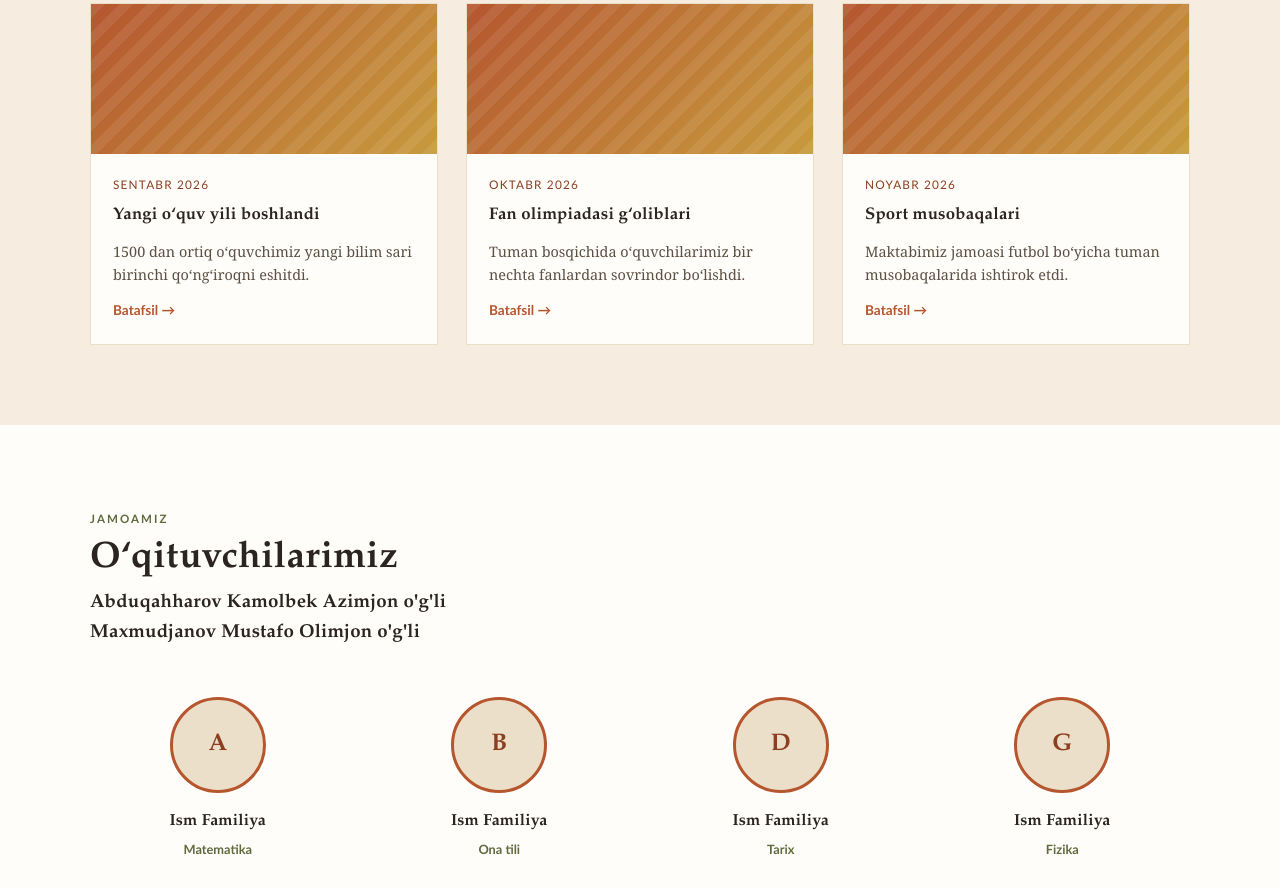
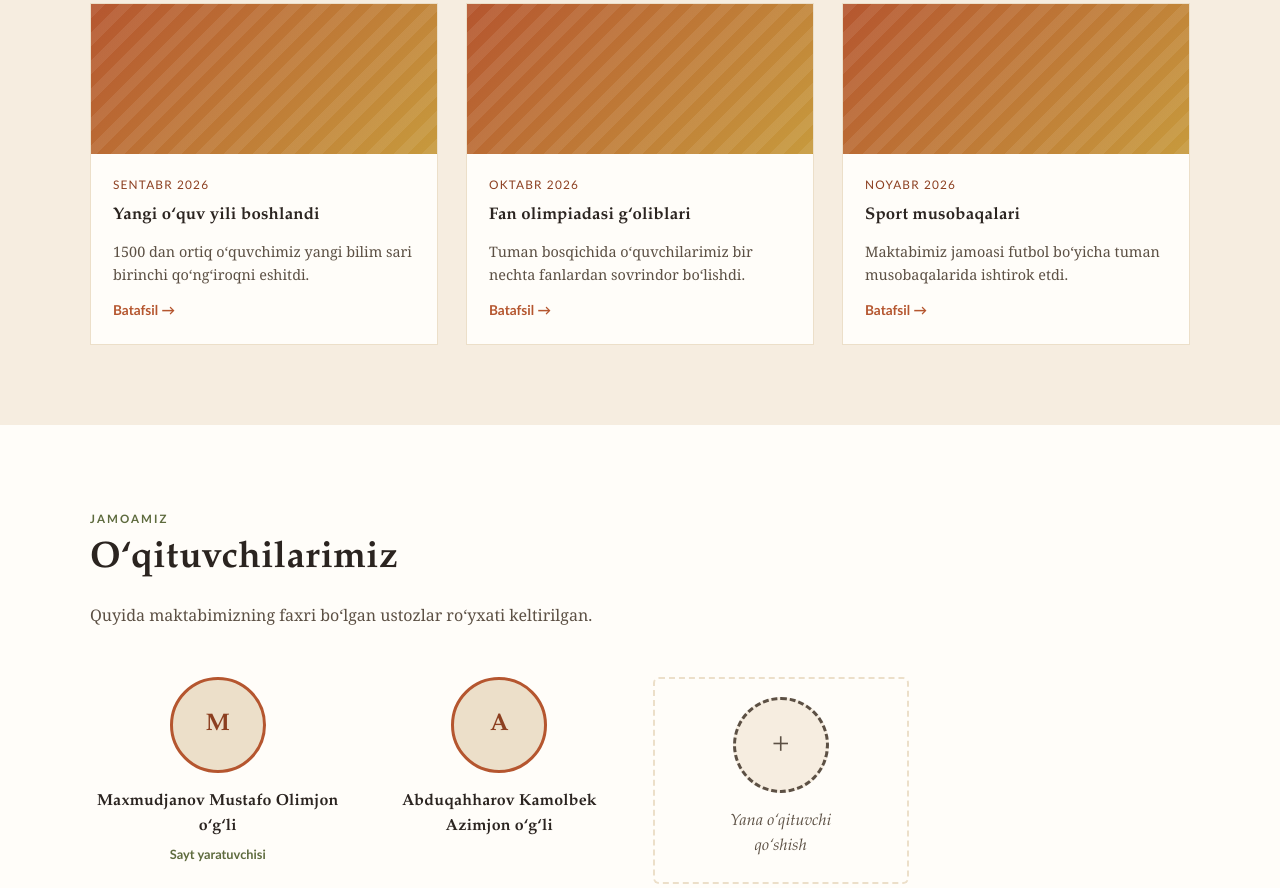
Before and after one commit to mustafo20111104/maktab5, a plain HTML site: page index.html in a window 1280 px wide. Shown: the part 1911-2799 px from the top of the page. Drawn offline with Linux system fonts and the light colour scheme.

Commit message:
Update index.html

```diff
--- a/index.html
+++ b/index.html
@@ -356,6 +356,28 @@
     color: var(--olive);
     font-weight: 600;
   }
+  .teach-card-add{
+    border: 2px dashed var(--cream-deep);
+    border-radius: 6px;
+    padding: 18px 10px;
+    display:flex;
+    flex-direction:column;
+    align-items:center;
+    justify-content:center;
+  }
+  .teach-avatar-add{
+    background: var(--cream);
+    border: 3px dashed var(--ink-soft);
+    color: var(--ink-soft);
+    font-size: 1.8rem;
+    font-weight: 400;
+  }
+  .teach-add-text{
+    color: var(--ink-soft);
+    font-weight: 400;
+    font-size: 0.88rem;
+    font-style: italic;
+  }
 
   /* ============ GALLERY (rasm o'rni - placeholder) ============ */
   .gallery{ background: var(--cream); }
@@ -421,11 +443,43 @@
   footer{
     background: #1f1a16;
     color: var(--cream-deep);
-    padding: 32px 28px;
+    padding: 48px 28px 28px;
     text-align:center;
     font-family: 'Trebuchet MS', sans-serif;
     font-size: 0.82rem;
   }
+  .creator-box{
+    display:flex;
+    align-items:center;
+    justify-content:center;
+    gap: 16px;
+    margin-bottom: 28px;
+    padding-bottom: 28px;
+    border-bottom: 1px solid rgba(246,237,224,0.14);
+  }
+  .creator-avatar{
+    width: 64px; height:64px;
+    border-radius: 50%;
+    background: rgba(246,237,224,0.06);
+    border: 2px dashed var(--gold);
+    display:flex; align-items:center; justify-content:center;
+    flex-shrink:0;
+  }
+  .creator-avatar-icon{ font-size: 1.5rem; opacity:0.7; }
+  .creator-text{ text-align:left; }
+  .creator-label{
+    font-size: 0.7rem;
+    text-transform: uppercase;
+    letter-spacing: 0.12em;
+    color: var(--gold);
+    margin-bottom: 4px;
+  }
+  .creator-name{
+    font-family: 'Palatino Linotype', serif;
+    font-size: 1.05rem;
+    color: var(--white);
+  }
+  .footer-copy{ color: var(--cream-deep); }
 
   /* ============ RESPONSIVE ============ */
   @media (max-width: 880px){
@@ -468,7 +522,7 @@
         <ul>
           <li><a href="#about">Maktab haqida</a></li>
           <li><a href="#news">Yangiliklar</a></li>
-          <li><a href="#teachers">O‘qituvchilar</a></li>
+          <li><a href="#teachers">Sayt haqida</a></li>
           <li><a href="#gallery">Galereya</a></li>
           <li><a href="#contact">Bog‘lanish</a></li>
         </ul>
@@ -591,39 +645,51 @@
     </div>
   </section>
 
-  <!-- ============ TEACHERS ============ -->
+  <!-- ============ SITE CREATOR ============ -->
   <section class="teachers" id="teachers">
     <div class="section-wrap">
       <div class="section-head">
         <span class="label">Jamoamiz</span>
         <h2>O‘qituvchilarimiz</h2>
-        <h3>Abduqahharov Kamolbek Azimjon o'g'li</h3>
-        <h3>Maxmudjanov Mustafo Olimjon o'g'li</h3>
+        <p>Quyida maktabimizning faxri bo‘lgan ustozlar ro‘yxati keltirilgan.</p>
       </div>
-      <div class="teach-grid">
-        <div class="teach-card">
-          <div class="teach-avatar">A</div>
-          <h3>Ism Familiya</h3>
-          <div class="subj">Matematika</div>
-        </div>
-        <div class="teach-card">
-          <div class="teach-avatar">B</div>
-          <h3>Ism Familiya</h3>
-          <div class="subj">Ona tili</div>
-        </div>
-        <div class="teach-card">
-          <div class="teach-avatar">D</div>
-          <h3>Ism Familiya</h3>
-          <div class="subj">Tarix</div>
-        </div>
-        <div class="teach-card">
-          <div class="teach-avatar">G</div>
-          <h3>Ism Familiya</h3>
-          <div class="subj">Fizika</div>
-        </div>
-      </div>
+      <div class="teach-grid" id="teach-grid"></div>
     </div>
   </section>
+
+  <script>
+    /* ====== O'QITUVCHILAR RO'YXATI ======
+       Har bir o'qituvchi uchun bitta qator qo'shing: { ism: "...", fan: "..." }
+       Eng oxirgi qatordan keyin vergul QO'YMANG.
+       Jami 80 tagacha (yoki istalgancha) qo'sha olasiz — sayt avtomatik chizadi. */
+    const oqituvchilar = [
+      { ism: "Maxmudjanov Mustafo Olimjon o‘g‘li", fan: "Sayt yaratuvchisi" },
+      { ism: "Abduqahharov Kamolbek Azimjon o‘g‘li", fan: "" },
+      // Bu yerga davom ettiring, masalan:
+      // { ism: "Karimova Dilnoza", fan: "Matematika" },
+      // { ism: "Yusupova Farangiz", fan: "Ona tili va adabiyot" },
+    ];
+
+    const grid = document.getElementById('teach-grid');
+    oqituvchilar.forEach(function(o){
+      const harf = o.ism.trim().charAt(0).toUpperCase();
+      const card = document.createElement('div');
+      card.className = 'teach-card';
+      card.innerHTML =
+        '<div class="teach-avatar">' + harf + '</div>' +
+        '<h3>' + o.ism + '</h3>' +
+        (o.fan ? '<div class="subj">' + o.fan + '</div>' : '');
+      grid.appendChild(card);
+    });
+
+    // "Yana o'qituvchi qo'shish" — ro'yxat hali to'liq emasligini ko'rsatadigan bo'sh karta
+    const addCard = document.createElement('div');
+    addCard.className = 'teach-card teach-card-add';
+    addCard.innerHTML =
+      '<div class="teach-avatar teach-avatar-add">+</div>' +
+      '<h3 class="teach-add-text">Yana o‘qituvchi<br>qo‘shish</h3>';
+    grid.appendChild(addCard);
+  </script>
 
   <!-- ============ GALLERY ============ -->
   <section class="gallery" id="gallery">
@@ -683,7 +749,16 @@
   </section>
 
   <footer>
-    © 2026 — 5-maktab, Hizirobod qishlog‘i, Uychi tumani, Namangan viloyati. Barcha huquqlar himoyalangan.
+    <div class="creator-box">
+      <div class="creator-avatar">
+        <span class="creator-avatar-icon">📷</span>
+      </div>
+      <div class="creator-text">
+        <div class="creator-label">Sayt yaratuvchisi</div>
+        <div class="creator-name">Maxmudjanov Mustafo</div>
+      </div>
+    </div>
+    <div class="footer-copy">© 2026 — 5-maktab, Hizirobod qishlog‘i, Uychi tumani, Namangan viloyati. Barcha huquqlar himoyalangan.</div>
   </footer>
 
 </body>
```
